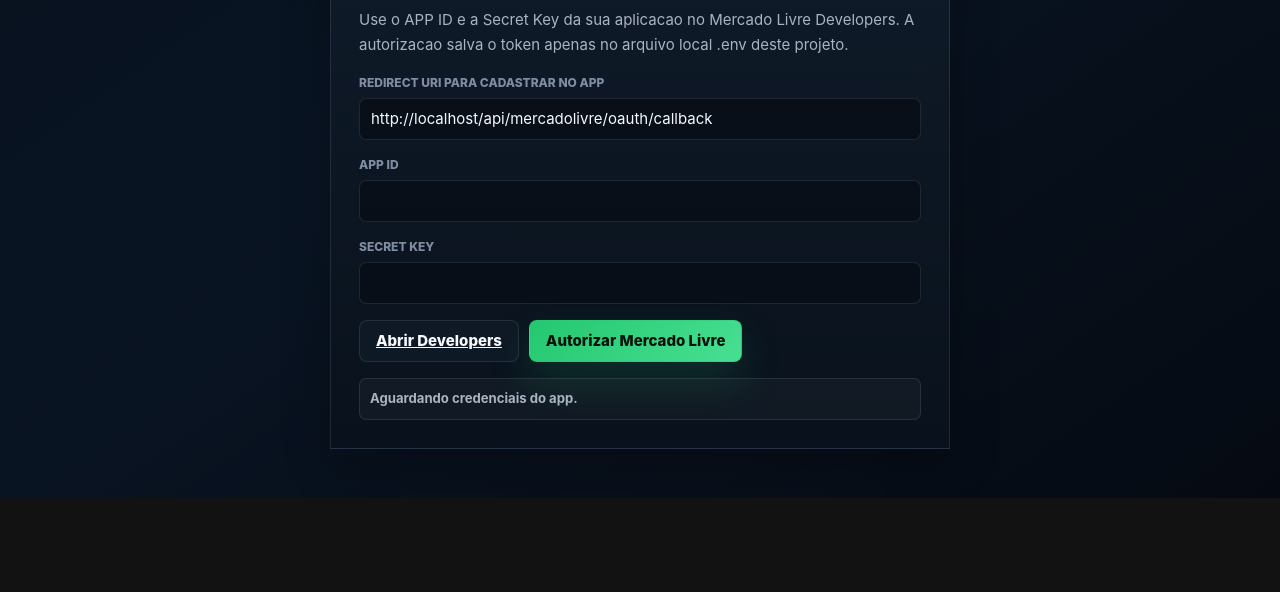
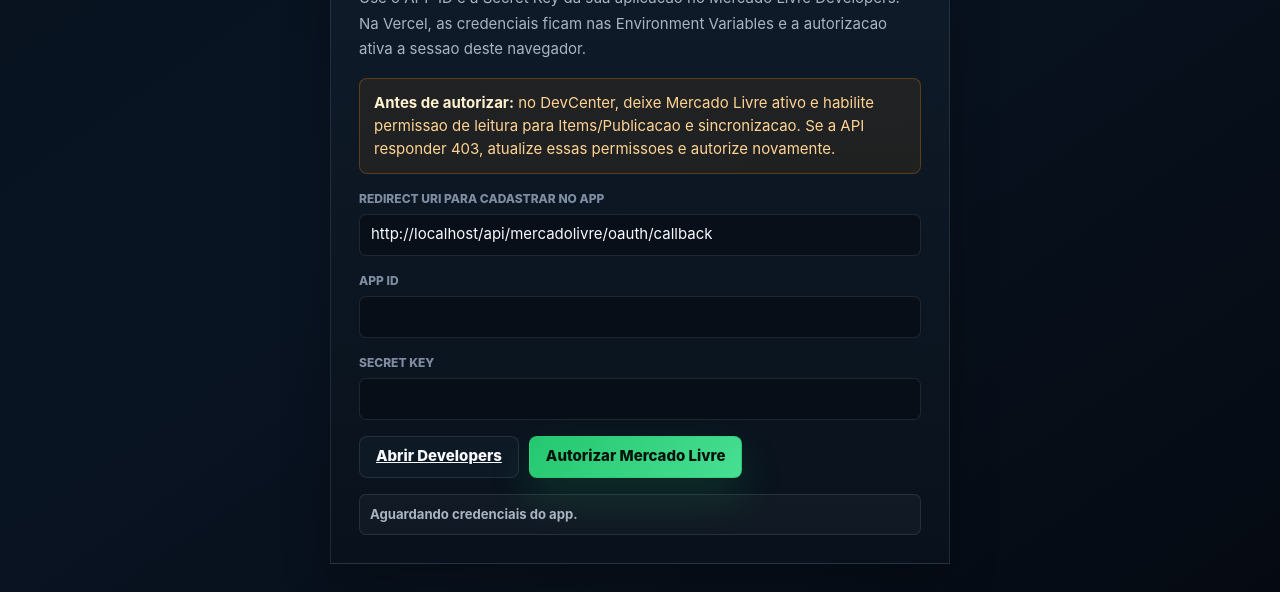
Before and after one commit to oliveiratullio91/monitorhub-radar, a website: page site/mercadolivre-setup.html in a window 1280 px wide. Shown: the part 302-894 px from the top of the page. Before the commit the page ends 800 px from the top, so only its background shows below. Drawn offline with Linux system fonts and the light colour scheme; no server answers.

Commit message:
Improve Mercado Livre permission diagnostics

```diff
--- a/site/app.js
+++ b/site/app.js
@@ -240,6 +240,8 @@ async function refreshProducts() {
     state.lastUpdated = payload.fetchedAt ? new Date(payload.fetchedAt) : new Date();
     if (state.fallbackActive || (config.demoEnabled && !state.serverConfig?.realSourcesReady && !config.mercadoLivreEnabled && !config.amazonEnabled)) {
       setConnectionText("Demo local ativo");
+    } else if (state.sourceErrors.some((message) => message.includes("HTTP 403"))) {
+      setConnectionText("Permissoes pendentes");
     } else {
       setConnectionText(state.sourceErrors.length ? "Credenciais pendentes" : "Atualizado agora");
     }
--- a/site/mercadolivre-setup.html
+++ b/site/mercadolivre-setup.html
@@ -13,9 +13,15 @@
         <span class="setup-kicker">Integracao real</span>
         <h1>Conectar Mercado Livre</h1>
         <p>
-          Use o APP ID e a Secret Key da sua aplicacao no Mercado Livre Developers. A autorizacao salva
-          o token apenas no arquivo local .env deste projeto.
+          Use o APP ID e a Secret Key da sua aplicacao no Mercado Livre Developers. Na Vercel, as
+          credenciais ficam nas Environment Variables e a autorizacao ativa a sessao deste navegador.
         </p>
+
+        <div class="setup-note">
+          <strong>Antes de autorizar:</strong>
+          no DevCenter, deixe Mercado Livre ativo e habilite permissao de leitura para Items/Publicacao e sincronizacao.
+          Se a API responder 403, atualize essas permissoes e autorize novamente.
+        </div>
 
         <label class="field-group">
           <span>Redirect URI para cadastrar no app</span>
--- a/site/styles.css
+++ b/site/styles.css
@@ -1406,6 +1406,19 @@ select option {
   line-height: 1.7;
 }
 
+.setup-note {
+  border: 1px solid rgba(255, 138, 0, 0.28);
+  border-radius: var(--radius);
+  background: rgba(255, 138, 0, 0.08);
+  color: #ffd393;
+  line-height: 1.55;
+  padding: 12px 14px;
+}
+
+.setup-note strong {
+  color: #fff2cf;
+}
+
 .setup-actions {
   display: flex;
   flex-wrap: wrap;
```
Also changed, not shown: server/marketplaces.js (+22 -5 lines).
